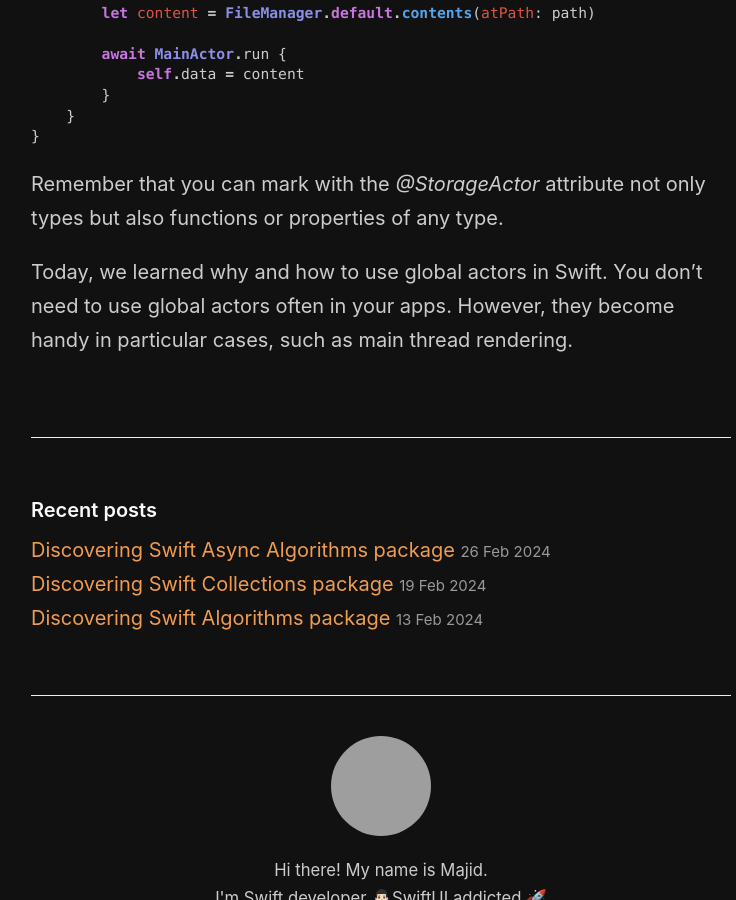
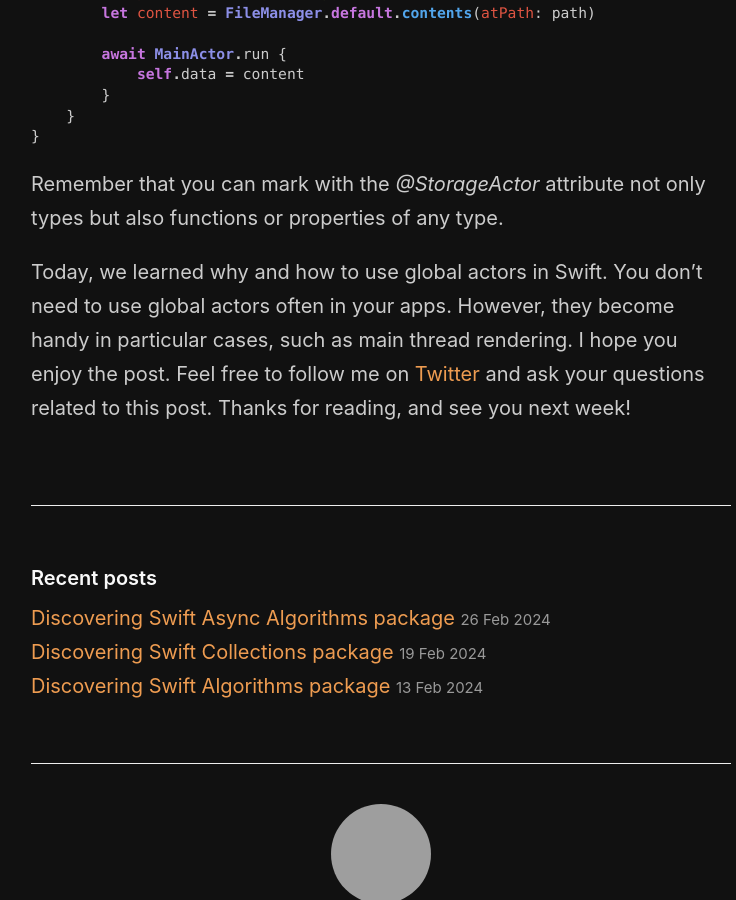
Before and after one commit to mecid/mecid.github.io, a Jekyll site: the page built from _posts/2024-03-12-global-actors-in-swift.md, in a window 1280 px wide and 900 px high, scrolled down 3102 px, cut to the strip 0-900 px from the top of the window. Shown: the whole strip, without its empty margins (259-995 px from the left). Built offline with Jekyll 4.4.1, drawn with Linux system fonts in a browser that asks for light colours; grey boxes are pictures that could not be loaded.

Commit message:
global actor post conclusion finished

```diff
--- a/_posts/2024-03-12-global-actors-in-swift.md
+++ b/_posts/2024-03-12-global-actors-in-swift.md
@@ -92,4 +92,4 @@ Why do we use global actors rather than defining *Cache* and *Database* types as
 
 Remember that you can mark with the *@StorageActor* attribute not only types but also functions or properties of any type.
 
-Today, we learned why and how to use global actors in Swift. You don't need to use global actors often in your apps. However, they become handy in particular cases, such as main thread rendering.
+Today, we learned why and how to use global actors in Swift. You don't need to use global actors often in your apps. However, they become handy in particular cases, such as main thread rendering. I hope you enjoy the post. Feel free to follow me on [Twitter](https://twitter.com/mecid) and ask your questions related to this post. Thanks for reading, and see you next week!
```
